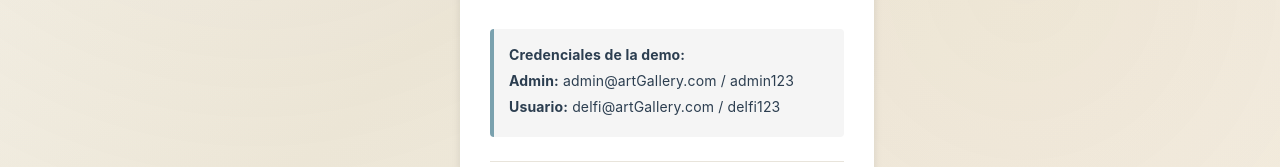
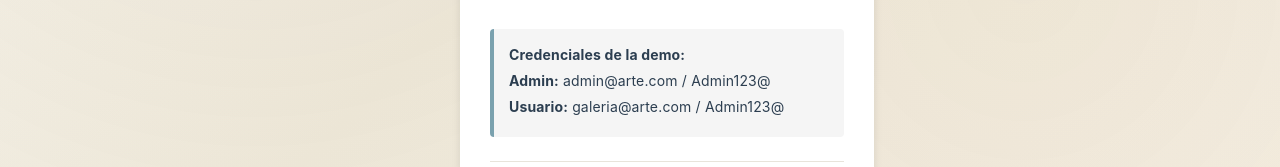
Before and after one commit to LeandroFullStackJs/TPO-Ecommerce-Front, a React (Vite) app: page /login in a window 1280 px wide. Shown: the part 575-742 px from the top of the page. Built offline with nearby package versions, Linux system fonts and the light colour scheme; no server answers.

Commit message:
Cambios Minimos Visuales Login

```diff
--- a/src/pages/LoginPage.jsx
+++ b/src/pages/LoginPage.jsx
@@ -152,8 +152,8 @@ export default function LoginPage() {
 
           <div className="demo-credentials">
             <h4>Credenciales de la demo:</h4>
-            <p><strong>Admin:</strong> admin@artGallery.com / admin123</p>
-            <p><strong>Usuario:</strong> delfi@artGallery.com / delfi123</p>
+            <p><strong>Admin:</strong> admin@arte.com / Admin123@</p>
+            <p><strong>Usuario:</strong> galeria@arte.com / Admin123@</p>
           </div>
         </form>
 
```
